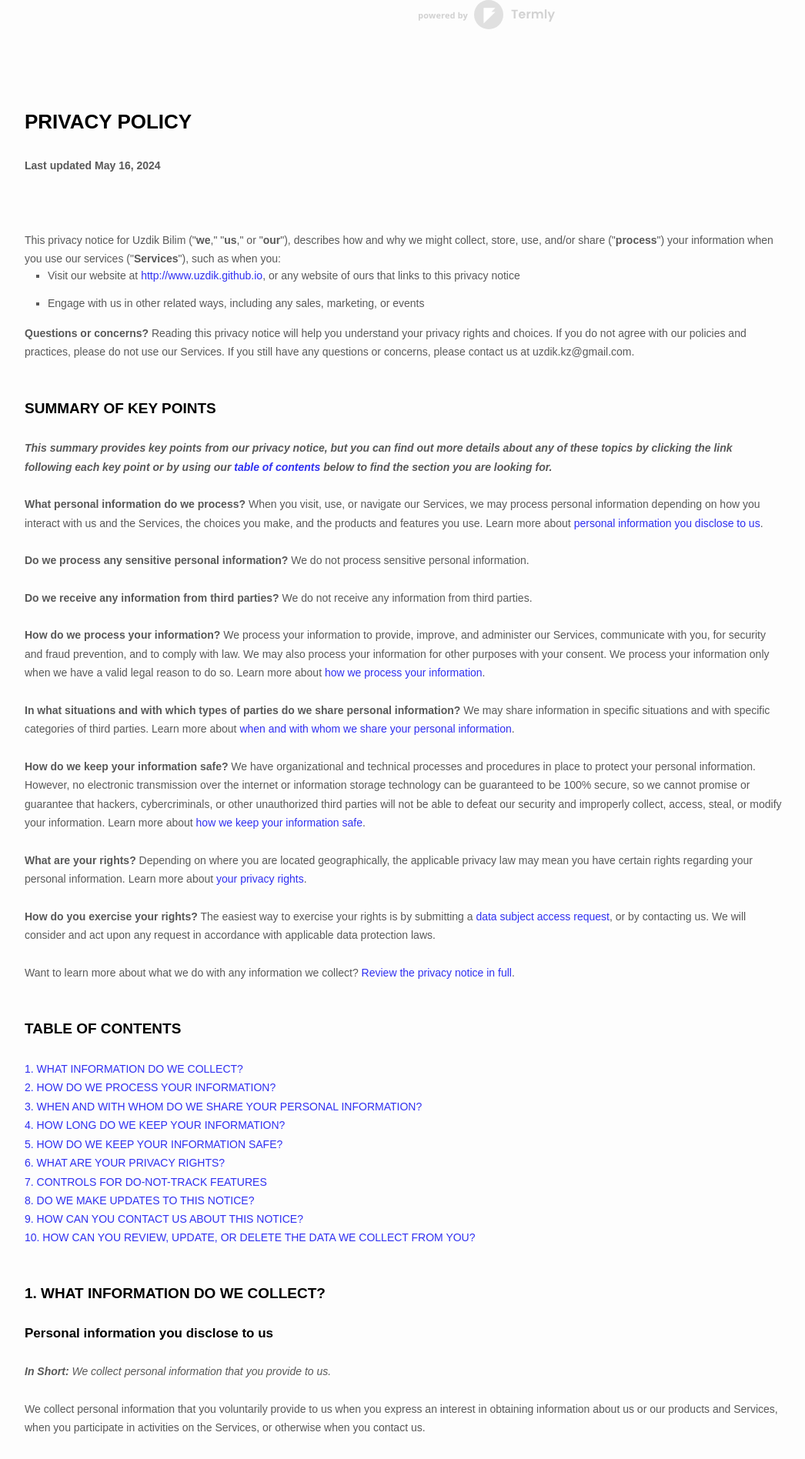
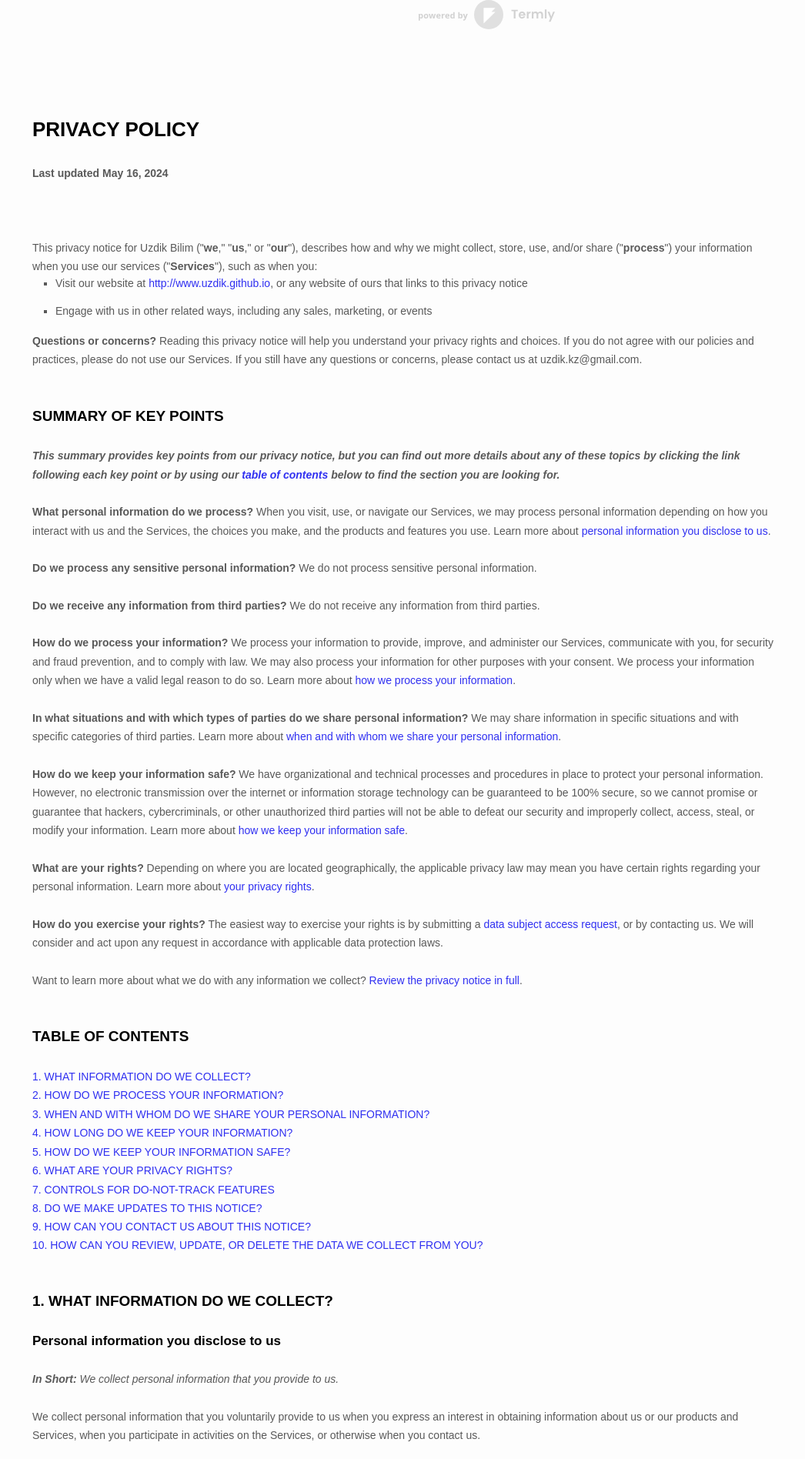
Before and after one commit to uzdik/uzdik.github.io, a Jekyll site: the page policy.html, which Jekyll copies as it is, in a window 1280 px wide. Shown: the top 1896 px of the page at 77% size, without its empty margins (8-1054 px from the left). Built offline with Jekyll 4.4.1, drawn with Linux system fonts in a browser that asks for light colours.

Commit message:
Update policy.html

```diff
--- a/policy.html
+++ b/policy.html
@@ -18,13 +18,13 @@
   <link rel="shortcut icon" type="image/x-icon" href="/assets/img/favicon.ico"><link type="application/atom+xml" rel="alternate" href="https://uzdik.github.io/feed.xml" title="Үздік GitHub" />
 <style>
     body {
-        margin: 0;
-        padding: 0;
+        margin: 20;
+        padding: 20;
     }
     .container {
         width: 80%;
         max-width: 80%;
-        padding: 20px; /* Optional: Add padding for content */
+        padding: 30px; /* Optional: Add padding for content */
         box-sizing: border-box;
     }
     .content {
```
